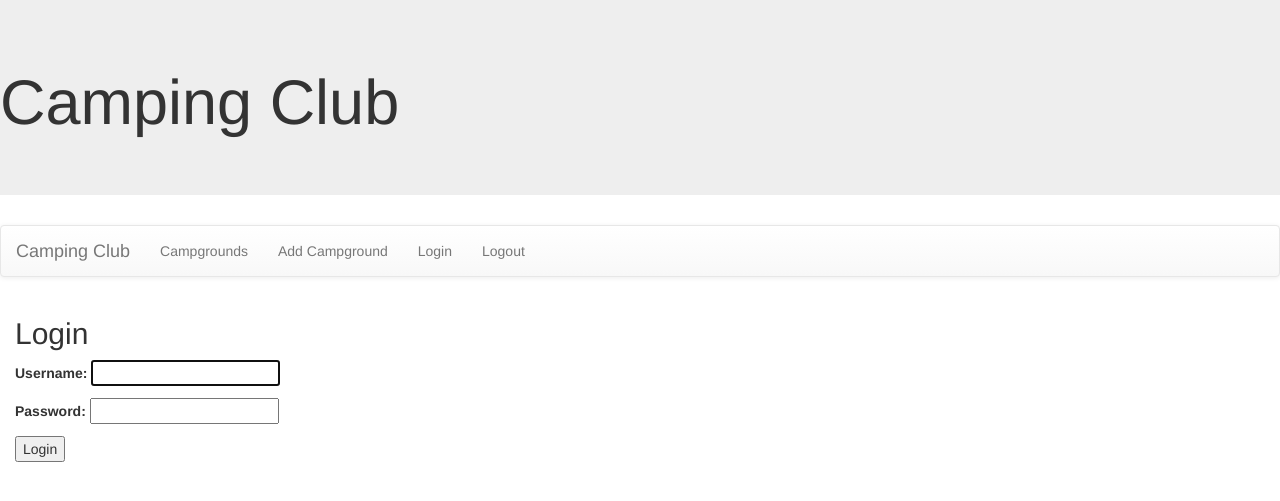
After one commit to janainfanger/campreview, a Django app: page /accounts/login/ in a window 1280 px wide. The commit adds this page. Shown: the top 501 px of the page. Run offline with Django 3.2, Linux system fonts and the light colour scheme; some libraries are stand-ins or nearby versions.

Commit message:
Login & Logout Working

```diff
--- a/campingclub/campingclub/settings.py
+++ b/campingclub/campingclub/settings.py
@@ -125,3 +125,5 @@ USE_TZ = True
 # https://docs.djangoproject.com/en/2.1/howto/static-files/
 
 STATIC_URL = '/static/'
+LOGIN_REDIRECT_URL='loginmessage'
+LOGOUT_REDIRECT_URL='logoutmessage'
--- a/campingclub/campreview/templates/base.html
+++ b/campingclub/campreview/templates/base.html
@@ -18,7 +18,8 @@
 <ul class="nav navbar-nav">
     <li><a href="{% url 'campground' %}">Campgrounds</a></li>
     <li><a href="{% url 'addcampground' %}">Add Campground</a></li>
-
+    <li><a href="{% url 'login' %}">Login</a></li>
+    <li><a href="{% url 'logout' %}">Logout</a></li>
 
 
 </ul>
--- /dev/null
+++ b/campingclub/campreview/templates/campreview/loginmessage.html
@@ -0,0 +1,6 @@
+{% extends 'base.html' %}
+{% block content %}
+
+<p>Welcome to Camping Club!</p>
+
+{% endblock %}
--- /dev/null
+++ b/campingclub/campreview/templates/campreview/logoutmessage.html
@@ -0,0 +1,6 @@
+{% extends 'base.html' %}
+{% block content %}
+
+<p>Ya'll come back now, ya hear?</p>
+
+{% endblock %}
--- /dev/null
+++ b/campingclub/campreview/templates/registration/login.html
@@ -0,0 +1,17 @@
+{% extends 'base.html' %}
+{% block content %}
+
+<h2>Login</h2>
+<form method="POST">
+    {% csrf_token %}
+    {{ form.as_p }}
+    <button type="submit">Login</button>
+
+
+
+
+
+</form>
+
+
+{% endblock %}
--- a/campingclub/campreview/urls.py
+++ b/campingclub/campreview/urls.py
@@ -4,6 +4,7 @@ from . import views
 urlpatterns = [
     path('', views.index, name='index' ),
     path('campground/', views.campground, name='campground'),
-    path('addCampground/', views.addCampground, name='addcampground')
-
+    path('addCampground/', views.addCampground, name='addcampground'),
+    path('loginmessage/', views.loginmessage, name='loginmessage'),
+path('logoutmessage/', views.logoutmessage, name='logoutmessage'),
 ]
```
Also changed, not shown: campingclub/campreview/views.py (+7 -0 lines).
